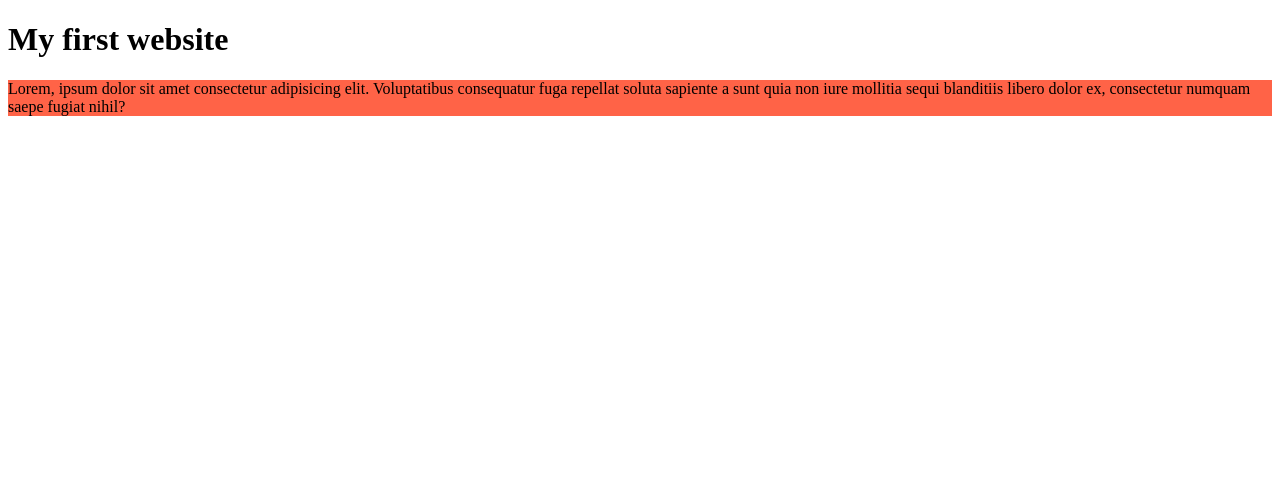
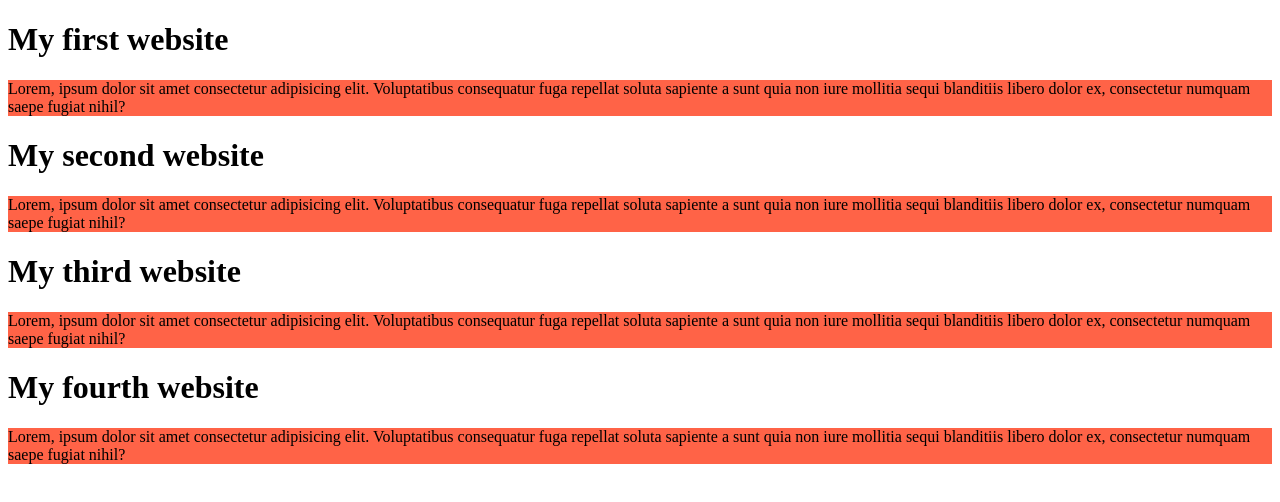
Before and after one commit to ParvezAhmedJacky/my-simple-website, a plain HTML site: page index.html in a window 1280 px wide. Drawn offline with Linux system fonts and the light colour scheme.

Commit message:
added second,third and fourth blogs

```diff
--- a/index.html
+++ b/index.html
@@ -11,5 +11,17 @@
     <div>
         <p>Lorem, ipsum dolor sit amet consectetur adipisicing elit. Voluptatibus consequatur fuga repellat soluta sapiente a sunt quia non iure mollitia sequi blanditiis libero dolor ex, consectetur numquam saepe fugiat nihil?</p>
     </div>
+    <h1>My second website</h1>
+    <div>
+        <p>Lorem, ipsum dolor sit amet consectetur adipisicing elit. Voluptatibus consequatur fuga repellat soluta sapiente a sunt quia non iure mollitia sequi blanditiis libero dolor ex, consectetur numquam saepe fugiat nihil?</p>
+    </div>
+    <h1>My third website</h1>
+    <div>
+        <p>Lorem, ipsum dolor sit amet consectetur adipisicing elit. Voluptatibus consequatur fuga repellat soluta sapiente a sunt quia non iure mollitia sequi blanditiis libero dolor ex, consectetur numquam saepe fugiat nihil?</p>
+    </div>
+    <h1>My fourth website</h1>
+    <div>
+        <p>Lorem, ipsum dolor sit amet consectetur adipisicing elit. Voluptatibus consequatur fuga repellat soluta sapiente a sunt quia non iure mollitia sequi blanditiis libero dolor ex, consectetur numquam saepe fugiat nihil?</p>
+    </div>
 </body>
 </html>
```
